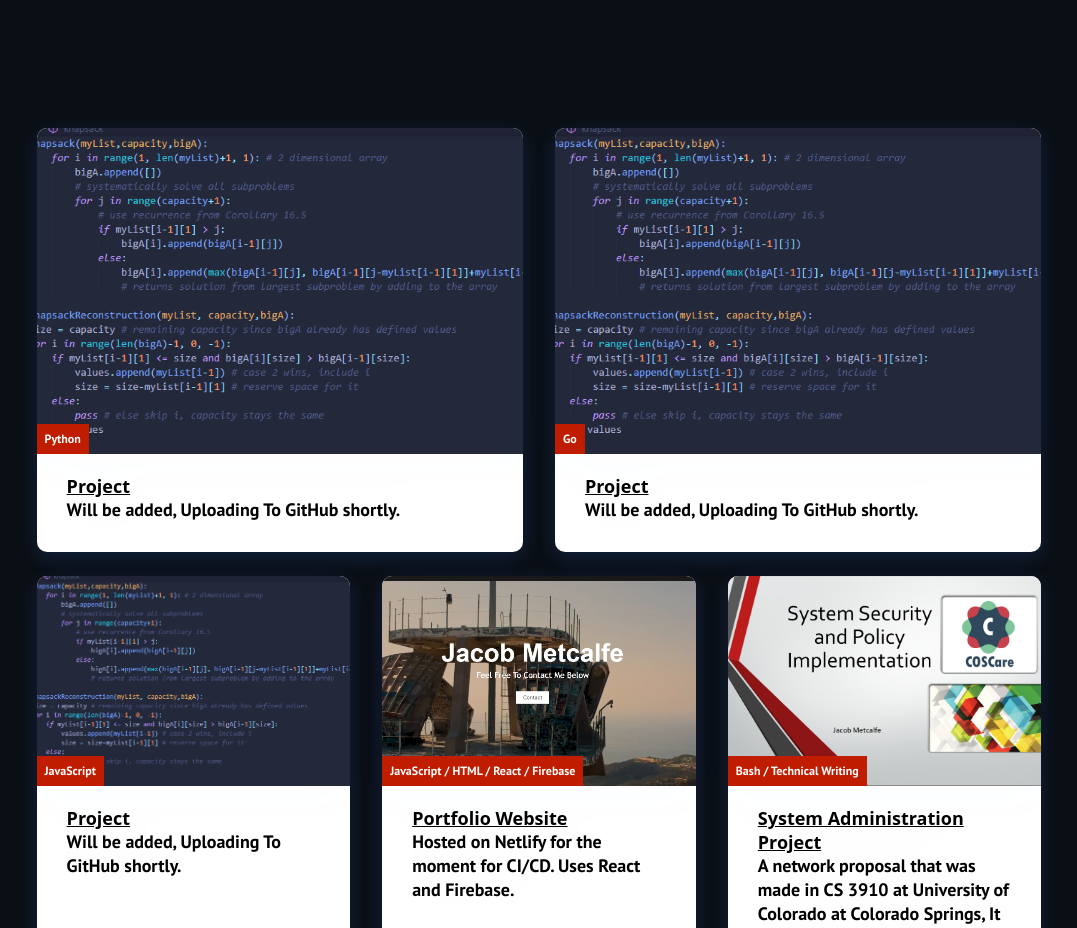
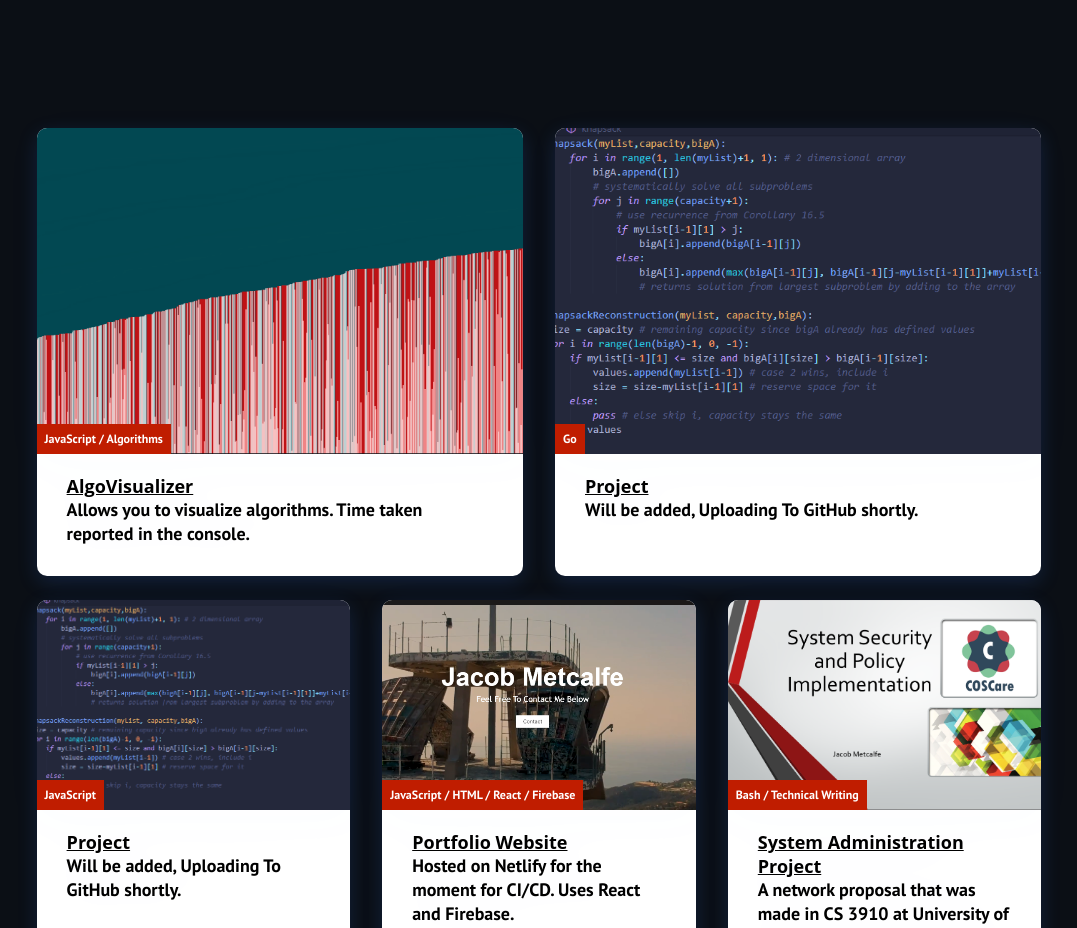
Before and after one commit to jacobmetcalfe/jacobmetcalfe.github.io, a React (Create React App) app: page /Portfolio in a window 1280 px wide. Shown: the part 1025-1953 px from the top of the page, without its empty margins (101-1178 px from the left). Built offline with nearby package versions, Linux system fonts and the light colour scheme; the HTML template or start-up script is replaced by a standard one.

Commit message:
Added Algorithm Visualizer to portfolio

```diff
--- a/src/components/Cards.js
+++ b/src/components/Cards.js
@@ -13,11 +13,11 @@ function Cards() {
         <div className='cards__wrapper'>
           <ul className='cards__items'>
             <CardItem
-              src='images/test_image.PNG'
-              text='Project'
-              description='Will be added, Uploading To GitHub shortly.'
-              label='Python'
-              path='https://github.com/jacobmetcalfe/Network-Proposal-CS-3910'
+              src='images/algorithm_portfolio.PNG'
+              text='AlgoVisualizer'
+              description='Allows you to visualize algorithms. Time taken reported in the console.'
+              label='JavaScript / Algorithms'
+              path='https://github.com/jacobmetcalfe/AlgoVisualizer'
             />
           <CardItem
               src='images/test_image.PNG'
```
Also changed, not shown: public/images/algorithm_portfolio.PNG (added), 15 other files (tests, documents, lock files or other folders).
